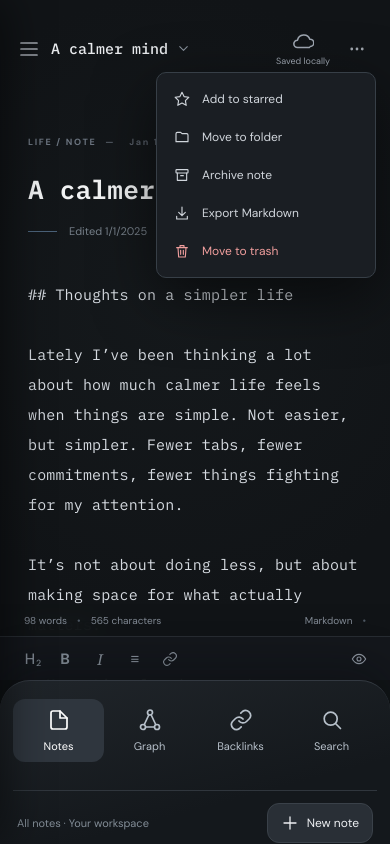
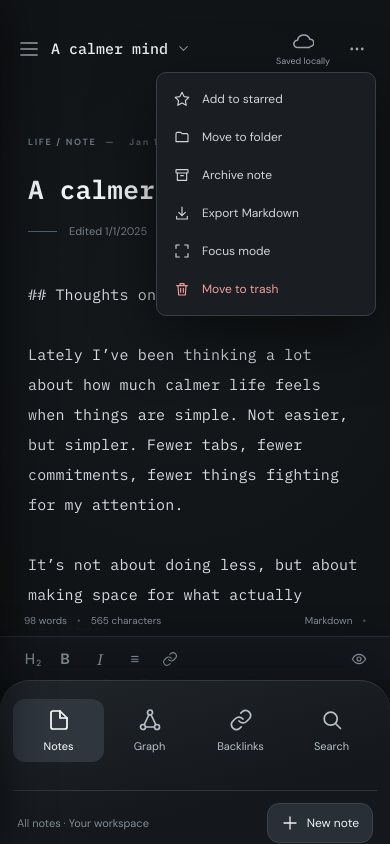
Before and after one commit to mazenmix/notes, a plain HTML site: page index.html in a window 390 px wide. Both pictures are taken after a click on the button 356 px from the left and 48 px from the top of the page. Drawn offline with Linux system fonts and the light colour scheme.

Commit message:
feat: make focus mode accessible from mobile note actions

```diff
--- a/index.html
+++ b/index.html
@@ -121,6 +121,7 @@
     <button data-action="move"><svg><use href="#i-folder"/></svg>Move to folder</button>
     <button data-action="archive"><svg><use href="#i-archive"/></svg><span id="archive-menu-label">Archive note</span></button>
     <button data-action="export"><svg><use href="#i-download"/></svg>Export Markdown</button>
+    <button data-action="focus"><svg><use href="#i-maximize"/></svg>Focus mode</button>
     <button class="danger-action" data-action="delete"><svg><use href="#i-trash"/></svg>Move to trash</button>
   </div>
   <dialog class="modal" id="settings-modal" aria-labelledby="settings-title">
```
